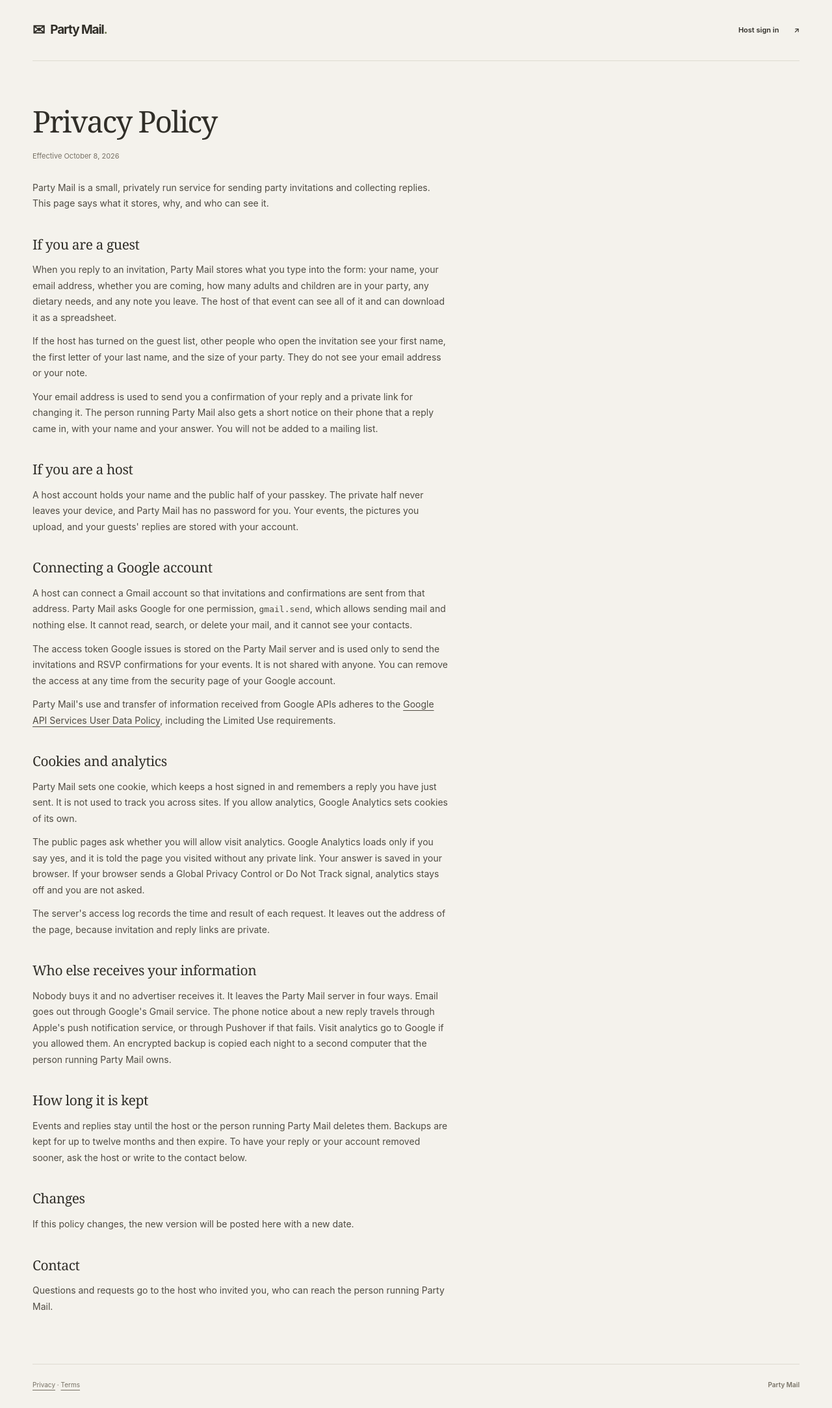
After one commit to davidfwatson/rsvp-site, a Flask app: page /privacy in a window 1280 px wide. The commit adds this page. Shown: the whole page at 65% size. Run offline with Flask 3, Linux system fonts and the light colour scheme; some libraries are stand-ins or nearby versions.

Commit message:
Add public Privacy Policy and Terms of Service pages
Google's OAuth consent screen has nowhere to link to, so it tells hosts
it cannot show a privacy policy or terms. Add /privacy and /terms, link
them from the landing page footer, and read the contact address from
RSVP_CONTACT_EMAIL.

Co-Authored-By: Claude Opus 5.5 (1M context) <noreply@anthropic.com>
Claude-Session: https://claude.ai/code/session_01AYcMkhuRAnf2VzwFSmgwbK

```diff
--- a/app.py
+++ b/app.py
@@ -131,6 +131,18 @@ def confirm_response(event, response, email_delivery_failed=False):
 @app.route('/')
 def index():
     return render_template('landing.html')
+
+
+@app.route('/privacy')
+def privacy():
+    """Public policy page; the Google OAuth consent screen links here."""
+    return render_template('privacy.html', contact_email=app.config.get('CONTACT_EMAIL'))
+
+
+@app.route('/terms')
+def terms():
+    """Public terms page; the Google OAuth consent screen links here."""
+    return render_template('terms.html', contact_email=app.config.get('CONTACT_EMAIL'))
 
 
 @app.route('/<slug>')
--- a/runtime_config.py
+++ b/runtime_config.py
@@ -35,6 +35,7 @@ def configure_app(app):
     defaults = {
         'SECRET_KEY': 'development-only-change-before-production',
         'SENDER_EMAIL': '',
+        'CONTACT_EMAIL': '',
         'ADMIN_PASSWORD': '',
         'WEBAUTHN_RP_NAME': 'Party Mail',
         'PUBLIC_URL': 'https://partymail.app' if environment == 'production' else 'http://localhost:5000',
--- a/static/landing.css
+++ b/static/landing.css
@@ -25,7 +25,8 @@
 .art-note { position: relative; display: flex; justify-content: space-between; font-size: 9px; color: #75715f; }
 .landing-features { display: grid; grid-template-columns: repeat(3, 1fr); border-top: 1px solid #dedbd1; padding: 35px 0 50px; gap: 50px; }
 .feature-number { font-size: 10px; color: #8d877b; }.landing-features h2 { font-family: Georgia, serif; font-size: 23px; font-weight: 400; letter-spacing: -.035em; margin-block: 12px; }.landing-features p { font-size: 11px; line-height: 1.8; color: #777165; max-width: 290px; }
-.landing-footer { display: flex; justify-content: space-between; padding: 23px 0 28px; border-top: 1px solid #dedbd1; font-size: 10px; color: #777165; }.landing-footer p { margin: 0; }.landing-footer > span { font-weight: 600; }
+.landing-footer { display: flex; justify-content: space-between; padding: 23px 0 28px; border-top: 1px solid #dedbd1; font-size: 10px; color: #777165; }.landing-footer p { margin: 0; }.landing-footer > span { font-weight: 600; }.landing-footer a { color: inherit; font-weight: 400; }
+.legal { max-width: 640px; padding: 56px 0 64px; }.legal h1 { font-family: Georgia, serif; font-weight: 400; font-size: clamp(34px, 5vw, 46px); letter-spacing: -.04em; margin-bottom: 8px; }.legal h2 { font-family: Georgia, serif; font-weight: 400; font-size: 21px; letter-spacing: -.02em; margin: 34px 0 10px; }.legal p { font-size: 14px; line-height: 1.75; color: #4f4b42; margin: 0 0 12px; }.legal .legal-date { font-size: 11px; color: #777165; margin-bottom: 26px; }.legal a { color: inherit; }.legal code { font-size: 13px; }
 @media (max-width: 900px) { .landing-shell { width: calc(100% - 48px); }.landing-hero { gap: 25px; padding-block: 60px; }.hero-art { min-height: 440px; padding-inline: 20px; }.hero-art .envelope { height: 185px; }.hero-art .envelope-stage { height: 375px; }.hero-art .letter-name { font-size: 24px; }.hero-art .letter-caption { font-size: 7px; }.hero-art .letter-date { font-size: 8px; }.landing-features { gap: 25px; }.landing-features h2 { font-size: 21px; } }
 @media (max-width: 700px) { .landing-shell { width: calc(100% - 40px); }.site-header { padding-block: 22px; }.landing-hero { grid-template-columns: 1fr; gap: 30px; padding: 44px 0 42px; }.hero-copy h1 { font-size: clamp(44px, 9vw, 65px); }.hero-description { max-width: 410px; }.hero-art { min-height: 410px; max-width: 480px; width: 100%; margin-inline: auto; }.hero-art .envelope { width: 330px; max-width: 100%; height: 205px; }.hero-art .envelope-stage { height: 355px; }.hero-art .letter-name { font-size: 27px; }.hero-art .letter-caption { font-size: 8px; }.landing-features { grid-template-columns: 1fr; padding-block: 26px; gap: 22px; }.landing-features article { display: grid; grid-template-columns: 32px 1fr; column-gap: 9px; }.feature-number { grid-row: span 2; padding-top: 6px; }.landing-features h2 { margin-top: 0; margin-bottom: 7px; }.landing-features p { max-width: 410px; margin-bottom: 0; } }
 @media (max-width: 380px) { .landing-shell { width: calc(100% - 32px); }.wordmark { font-size: 17px; }.header-link { gap: 8px; font-size: 10px; }.hero-art .envelope { height: 170px; }.hero-art .envelope-letter { transform: translateY(-76px) rotateZ(7deg); }.hero-art .letter-name { font-size: 23px; }.hero-art .letter-caption { font-size: 6px; } }
--- /dev/null
+++ b/templates/_legal_base.html
@@ -0,0 +1,22 @@
+<!DOCTYPE html>
+<html lang="en">
+<head>
+    <meta charset="UTF-8"><meta name="viewport" content="width=device-width, initial-scale=1.0">
+    <meta name="theme-color" content="#f4f2ec"><title>{% block title %}{% endblock %} · Party Mail</title>
+    <link rel="stylesheet" href="{{ url_for('static', filename='invitation.css') }}">
+    <link rel="stylesheet" href="{{ url_for('static', filename='landing.css') }}">
+</head>
+<body class="landing-page">
+    <div class="landing-shell">
+        <header class="site-header"><a href="{{ url_for('index') }}" class="wordmark"><span class="wordmark-icon" aria-hidden="true">✉</span>Party Mail<span class="wordmark-dot" aria-hidden="true">.</span></a><a href="{{ url_for('admin_dashboard') }}" class="header-link">Host sign in<span aria-hidden="true">↗</span></a></header>
+        <main class="legal">
+            <h1>{{ self.title() }}</h1>
+            <p class="legal-date">Effective October 8, 2026</p>
+            {% block content %}{% endblock %}
+            <h2>Contact</h2>
+            {% if contact_email %}<p>Questions and requests go to <a href="mailto:{{ contact_email }}">{{ contact_email }}</a>.</p>{% else %}<p>Questions and requests go to the host who invited you, who can reach the person running Party Mail.</p>{% endif %}
+        </main>
+        <footer class="landing-footer"><p><a href="{{ url_for('privacy') }}">Privacy</a> · <a href="{{ url_for('terms') }}">Terms</a></p><span>Party Mail</span></footer>
+    </div>
+</body>
+</html>
--- a/templates/landing.html
+++ b/templates/landing.html
@@ -22,7 +22,7 @@
                 <article><span class="feature-number">03</span><h2>Enjoy the easy replies.</h2><p>Guest counts, dietary needs, and notes stay together, so you can spend more time looking forward to it.</p></article>
             </section>
         </main>
-        <footer class="landing-footer"><p>For moments worth sharing.</p><span>Party Mail</span></footer>
+        <footer class="landing-footer"><p>For moments worth sharing.</p><span><a href="{{ url_for('privacy') }}">Privacy</a> · <a href="{{ url_for('terms') }}">Terms</a> · Party Mail</span></footer>
     </div>
 </body>
 </html>
--- /dev/null
+++ b/templates/privacy.html
@@ -0,0 +1,32 @@
+{% extends '_legal_base.html' %}
+{% block title %}Privacy Policy{% endblock %}
+{% block content %}
+<p>Party Mail is a small, privately run service for sending party invitations and collecting replies. This page says what it stores, why, and who can see it.</p>
+
+<h2>If you are a guest</h2>
+<p>When you reply to an invitation, Party Mail stores what you type into the form: your name, your email address, whether you are coming, how many adults and children are in your party, any dietary needs, and any note you leave. The host of that event can see all of it and can download it as a spreadsheet.</p>
+<p>If the host has turned on the guest list, other people who open the invitation see your first name, the first letter of your last name, and the size of your party. They do not see your email address or your note.</p>
+<p>Your email address is used to send you a confirmation of your reply and a private link for changing it. The person running Party Mail also gets a short notice on their phone that a reply came in, with your name and your answer. You will not be added to a mailing list.</p>
+
+<h2>If you are a host</h2>
+<p>A host account holds your name and the public half of your passkey. The private half never leaves your device, and Party Mail has no password for you. Your events, the pictures you upload, and your guests' replies are stored with your account.</p>
+
+<h2>Connecting a Google account</h2>
+<p>A host can connect a Gmail account so that invitations and confirmations are sent from that address. Party Mail asks Google for one permission, <code>gmail.send</code>, which allows sending mail and nothing else. It cannot read, search, or delete your mail, and it cannot see your contacts.</p>
+<p>The access token Google issues is stored on the Party Mail server and is used only to send the invitations and RSVP confirmations for your events. It is not shared with anyone. You can remove the access at any time from the security page of your Google account.</p>
+<p>Party Mail's use and transfer of information received from Google APIs adheres to the <a href="https://developers.google.com/terms/api-services-user-data-policy">Google API Services User Data Policy</a>, including the Limited Use requirements.</p>
+
+<h2>Cookies and analytics</h2>
+<p>Party Mail sets one cookie, which keeps a host signed in and remembers a reply you have just sent. It is not used to track you across sites. If you allow analytics, Google Analytics sets cookies of its own.</p>
+<p>The public pages ask whether you will allow visit analytics. Google Analytics loads only if you say yes, and it is told the page you visited without any private link. Your answer is saved in your browser. If your browser sends a Global Privacy Control or Do Not Track signal, analytics stays off and you are not asked.</p>
+<p>The server's access log records the time and result of each request. It leaves out the address of the page, because invitation and reply links are private.</p>
+
+<h2>Who else receives your information</h2>
+<p>Nobody buys it and no advertiser receives it. It leaves the Party Mail server in four ways. Email goes out through Google's Gmail service. The phone notice about a new reply travels through Apple's push notification service, or through Pushover if that fails. Visit analytics go to Google if you allowed them. An encrypted backup is copied each night to a second computer that the person running Party Mail owns.</p>
+
+<h2>How long it is kept</h2>
+<p>Events and replies stay until the host or the person running Party Mail deletes them. Backups are kept for up to twelve months and then expire. To have your reply or your account removed sooner, ask the host or write to the contact below.</p>
+
+<h2>Changes</h2>
+<p>If this policy changes, the new version will be posted here with a new date.</p>
+{% endblock %}
```
Also changed, not shown: docs/production.md (+5 -0 lines), productionization_test.py (+20 -0 lines), templates/terms.html (added, +20 -0 lines), 1 other file.
